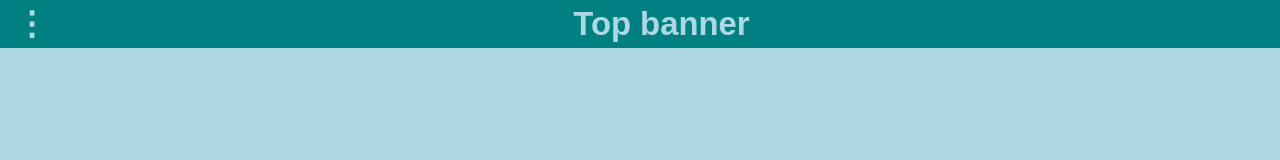
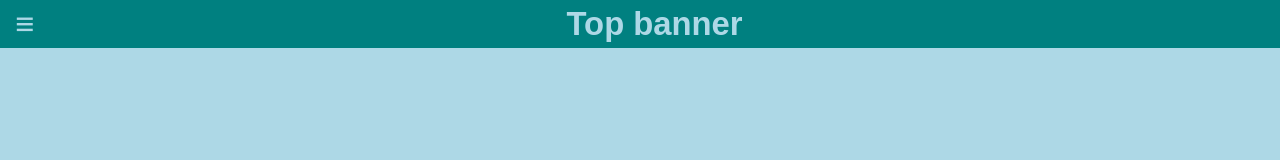
Before and after one commit to SabbaKilam/mobiletemplate, a plain HTML site: page index.html in a window 1280 px wide. Shown: the top 160 px of the page. Drawn offline with Linux system fonts and the light colour scheme.

Commit message:
menu now &Congruent;

```diff
--- a/index.html
+++ b/index.html
@@ -33,7 +33,7 @@
     <body>
         <div class="appholder">
             <div id="frontPanel">
-                <div class="banner banner-top"><span id="menu">&vellip;</span>Top banner</div>
+                <div class="banner banner-top"><span id="menu">&Congruent;</span>Top banner</div>
                 <div class="banner banner-bottom">Bottom banner</div>
             </div>
             <div id="backPanel">
```
